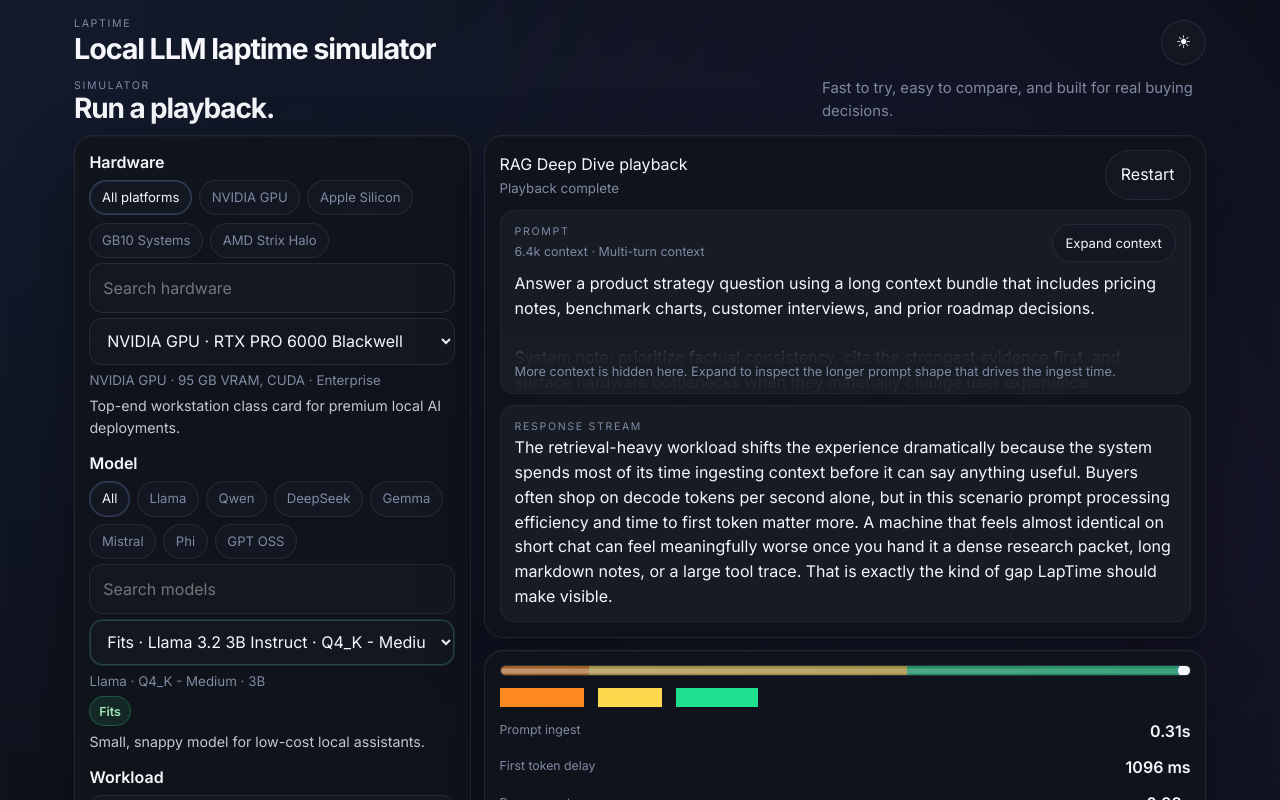
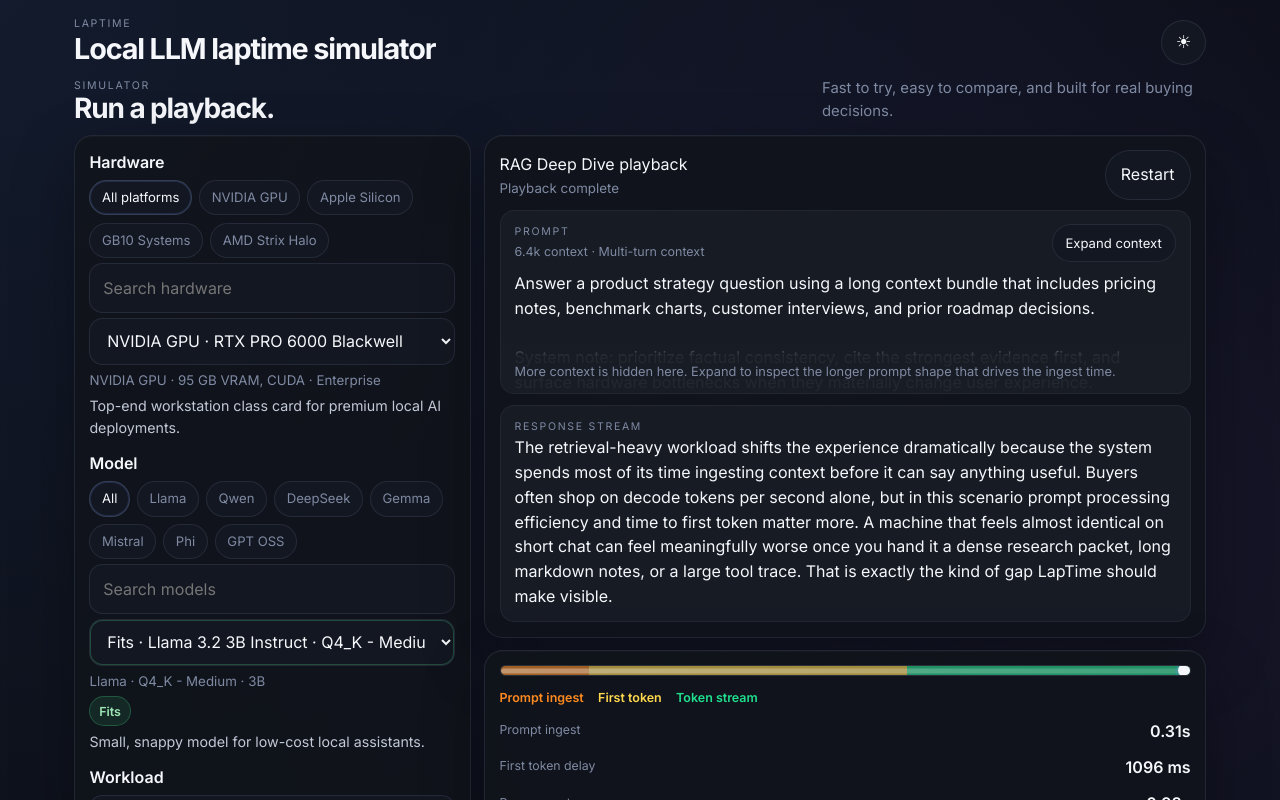
Before and after one commit to mcglothi/laptime, a React (Vite) app: page / in a window 1280 px wide. Shown: the top 800 px of the page. Built offline with nearby package versions, Linux system fonts and the light colour scheme.

Commit message:
Fix timeline legend phase styling

```diff
--- a/src/App.css
+++ b/src/App.css
@@ -828,18 +828,33 @@
   opacity: 0.58;
 }
 
-.phase-prefill {
+.timeline-segment.phase-prefill,
+.race-phase.phase-prefill {
   background: var(--phase-prefill);
   color: var(--phase-prefill);
 }
 
-.phase-ttft {
+.timeline-segment.phase-ttft,
+.race-phase.phase-ttft {
   background: var(--phase-ttft);
   color: var(--phase-ttft);
 }
 
-.phase-stream {
+.timeline-segment.phase-stream,
+.race-phase.phase-stream {
   background: var(--phase-stream);
+  color: var(--phase-stream);
+}
+
+.timeline-legend .phase-prefill {
+  color: var(--phase-prefill);
+}
+
+.timeline-legend .phase-ttft {
+  color: var(--phase-ttft);
+}
+
+.timeline-legend .phase-stream {
   color: var(--phase-stream);
 }
 
```
